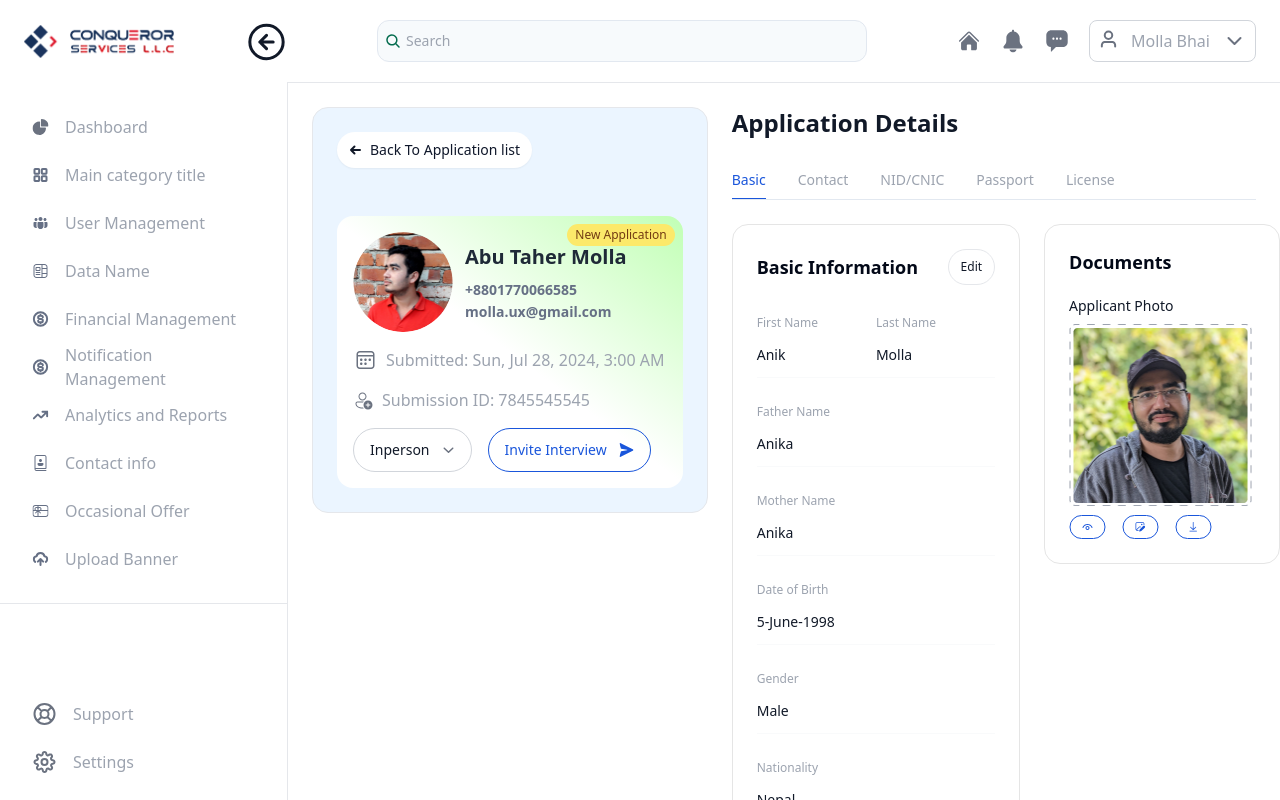
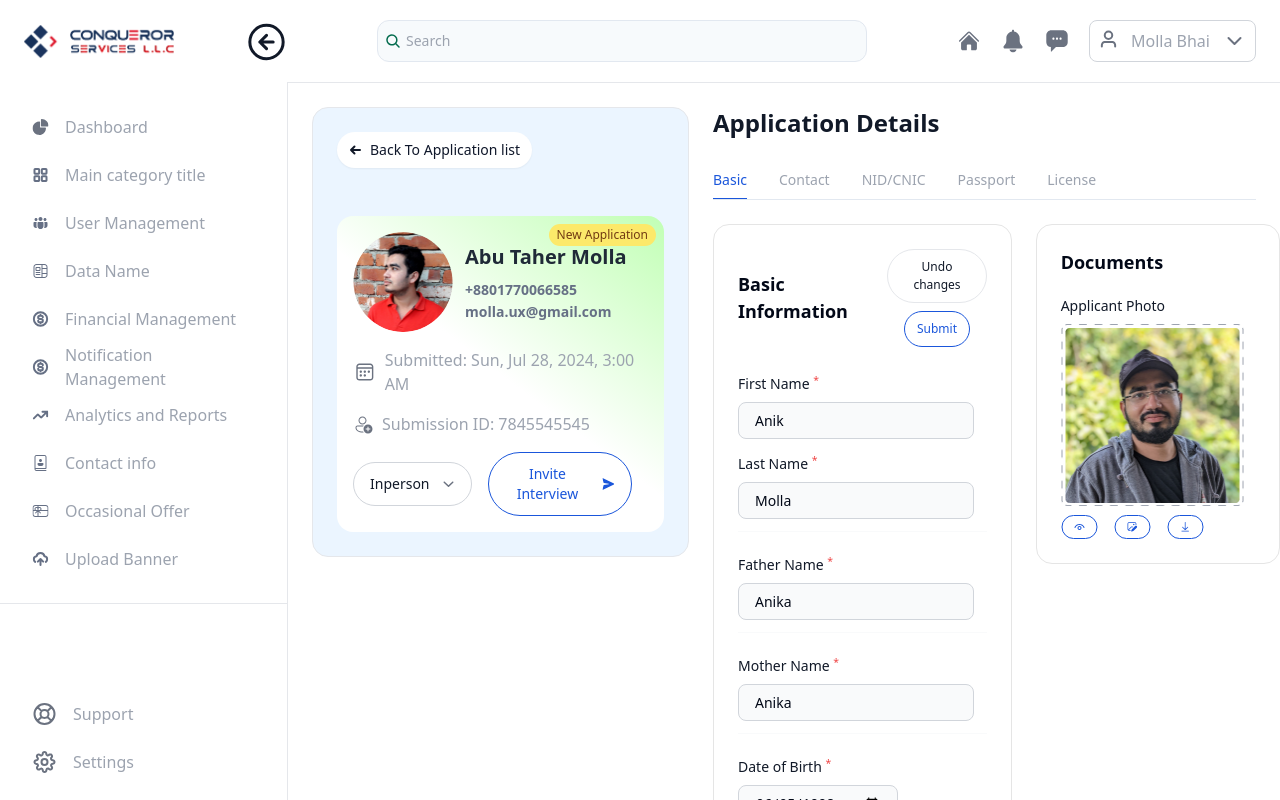
Before and after one commit to amanullhazoha/conquerror_protal, a React (Vite) app: page /application-details in a window 1280 px wide. Both pictures are taken after a click on the button "Edit". Shown: the top 800 px of the page. Built offline with nearby package versions, Linux system fonts and the light colour scheme.

Commit message:
edit form

```diff
--- a/src/components/FormInput.jsx
+++ b/src/components/FormInput.jsx
@@ -1,16 +1,37 @@
-const FormInput = ({ label, type, placeholder, value, isEdit = false }) => {
+const FormInput = ({
+  label,
+  type,
+  placeholder,
+  value,
+  className,
+  isEdit = false,
+}) => {
+  const formatDate = (dateString) => {
+    const date = new Date(dateString);
+    const year = date.getFullYear();
+    const month = String(date.getMonth() + 1).padStart(2, "0"); // Month is 0-indexed
+    const day = String(date.getDate()).padStart(2, "0");
+    return `${year}-${month}-${day}`;
+  };
+
+  const formattedValue = type === "date" && value ? formatDate(value) : value;
   return (
-    <div>
-      <label htmlFor="" className="text-[12px] font-medium text-gray-400 mb-2">
+    <div className={className}>
+      <label
+        htmlFor=""
+        className={`text-[12px] font-medium text-gray-400 inline-block ${
+          isEdit && "text-gray-900 text-sm mb-2"
+        }`}
+      >
         {label} {isEdit && <sup className="text-red-500">*</sup>}
       </label>{" "}
       <br />
       {isEdit ? (
         <input
-          className="h-[37px] rounded-[8px] p-[8px_16px] border focus:outline-primary-600"
+          className="h-[37px] rounded-[8px] p-[8px_16px] focus:outline-primary-600 outline-[1px] border-[1px] border-gray-300 bg-gray-50 text-sm"
           type={type ? type : "text"}
           placeholder={placeholder}
-          value={value}
+          defaultValue={formattedValue}
         />
       ) : (
         <h4 className="text-gray-900 text-sm mt-3">{value}</h4>
--- a/src/components/applications-details/ApplicantBasicInfo.jsx
+++ b/src/components/applications-details/ApplicantBasicInfo.jsx
@@ -1,7 +1,9 @@
+import { useState } from "react";
 import FormInput from "../FormInput";
 import ApplicantPhoto from "./ApplicantPhoto";
 
 const ApplicantBasicInfo = () => {
+  const [isEdit, setIsEdit] = useState(false);
   return (
     <div className="grid grid-cols-[55%_45%] gap-x-6">
       <div className="border-[1px] flex-1 border-[#E5E5E5] p-[24px] rounded-[16px]">
@@ -10,20 +12,53 @@ const ApplicantBasicInfo = () => {
             Basic Information
           </h2>
 
-          <button className="border-[1px] border-gray-200 text-gray-900 p-[8px_12px] rounded-[32px] font-medium text-[12px]">
-            Edit
-          </button>
+          {isEdit ? (
+            <div className="flex flex-col 2xl:flex-row gap-y-2 items-center gap-x-4">
+              <button
+                onClick={() => setIsEdit(false)}
+                className="border-[1px] border-gray-200 text-gray-900 p-[8px_12px] rounded-[32px] font-medium text-[12px]"
+              >
+                Undo changes
+              </button>
+              <button
+                onClick={() => setIsEdit(false)}
+                className="border-[1px] border-primary-700 text-primary-700 p-[8px_12px] rounded-[32px] font-medium text-[12px]"
+              >
+                Submit
+              </button>
+            </div>
+          ) : (
+            <button
+              onClick={() => setIsEdit(true)}
+              className="border-[1px] border-gray-200 text-gray-900 p-[8px_12px] rounded-[32px] font-medium text-[12px]"
+            >
+              Edit
+            </button>
+          )}
         </div>
 
-        <div className="grid grid-cols-2 mb-5 border-b border-gray-50 pb-3">
-          <FormInput label="First Name" placeholder="First Name" value="Anik" />
-          <FormInput label="Last Name" placeholder="First Name" value="Molla" />
+        <div className="grid 2xl:grid-cols-2 mb-5 border-b border-gray-50">
+          <FormInput
+            label="First Name"
+            placeholder="First Name"
+            value="Anik"
+            isEdit={isEdit}
+            className="pb-3"
+          />
+          <FormInput
+            label="Last Name"
+            placeholder="Last Name"
+            value="Molla"
+            isEdit={isEdit}
+            className="pb-3"
+          />
         </div>
         <div className="mb-5 border-b border-gray-50 pb-3">
           <FormInput
             label="Father Name"
             placeholder="Father Name"
             value="Anika"
+            isEdit={isEdit}
           />
         </div>
         <div className="mb-5 border-b border-gray-50 pb-3">
@@ -31,33 +66,42 @@ const ApplicantBasicInfo = () => {
             label="Mother Name"
             placeholder="Mother Name"
             value="Anika"
+            isEdit={isEdit}
           />
         </div>
         <div className="mb-5 border-b border-gray-50 pb-3">
           <FormInput
             label="Date of Birth"
-            placeholder="First Name"
             value="5-June-1998"
+            type="date"
+            isEdit={isEdit}
           />
         </div>
         <div className="mb-5 border-b border-gray-50 pb-3">
-          <FormInput label="Gender" placeholder="First Name" value="Male" />
+          <FormInput label="Gender" placeholder="First Name" value="Male" isEdit={isEdit} />
         </div>
         <div className="mb-5 border-b border-gray-50 pb-3">
           <FormInput
             label="Nationality"
             placeholder="First Name"
             value="Nepal"
+            isEdit={isEdit}
           />
         </div>
         <div className="mb-5 border-b border-gray-50 pb-3">
-          <FormInput label="Position" placeholder="First Name" value="Rider" />
+          <FormInput
+            label="Position"
+            placeholder="First Name"
+            value="Rider"
+            isEdit={isEdit}
+          />
         </div>
         <div className="mb-5 border-b border-gray-50 pb-3">
           <FormInput
             label="Reference Number"
             placeholder="First Name"
             value="4552212"
+            isEdit={isEdit}
           />
         </div>
       </div>
```
